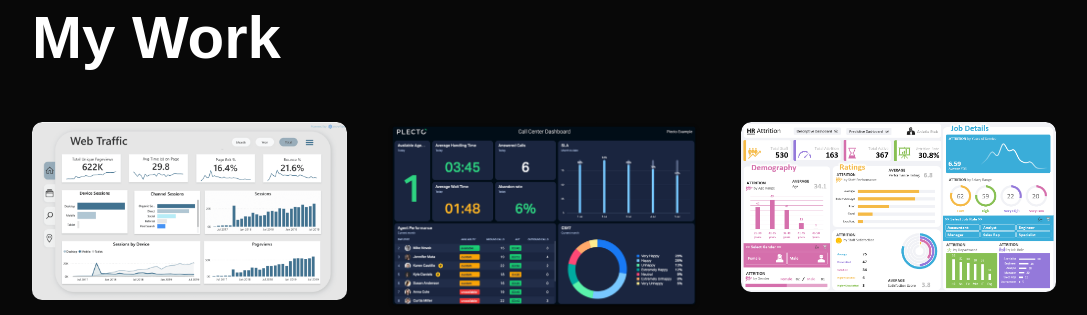
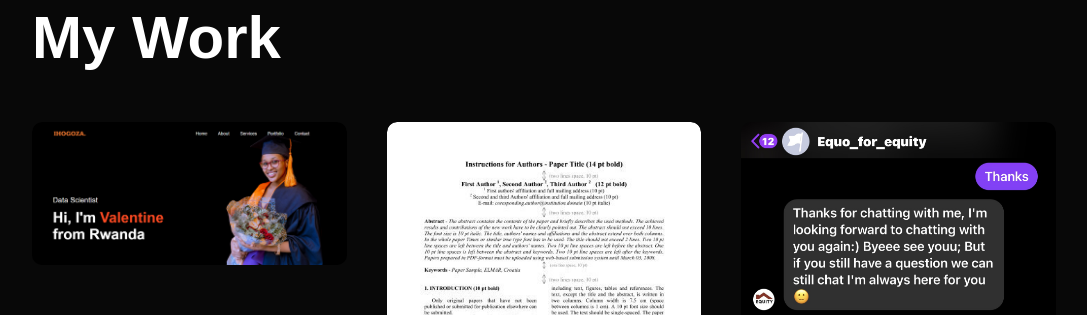
Before and after one commit to ihogoza/my-portfolio, a plain HTML site: page index.html in a window 1280 px wide. Shown: the part 1890-2205 px from the top of the page, without its empty margins (96-1183 px from the left). Drawn offline with Linux system fonts and the light colour scheme.

Commit message:
adjusting my work section

```diff
--- a/index.html
+++ b/index.html
@@ -119,7 +119,7 @@
         <h1 class="sub-title">My Work</h1>
         <div class="work-list">
             <div class="work">
-                <img src="images/work1.webp">
+                <img src="images/My portfolio.png">
                 <div class="layer">
                     <h3>My portfolio</h3>
                     <p>This portfolio has been done using html, css and javascript</p>
@@ -127,19 +127,28 @@
                 </div>
             </div>
             <div class="work">
-                <img src="images/work2.png">
+                <img src="images/manuscript.jpg">
                 <div class="layer">
-                    <h3>Online Shopping App</h3>
-                    <p>this is an Online Shopping App</p>
+                    <h3>Online Health Information</h3>
+                    <p>A research on Online Health information,
+                        we are using an AI techniques -
+                        topic modeling to identify  what pregnancy information
+                        is available in Kinyarwanda. The aim is to identify
+                        what information gaps exist by comparing our
+                        results with recommendations by the Rwandan Ministry
+                        ofHealth and the World Health Organization.</p>
                     <a href="#"><i class="fa-solid fa-arrow-up-right-from-square"></i></a>
                 </div>
             </div>
             <div class="work">
-                <img src="images/work3.png">
+                <img src="images/IMG_6914.jpg.png">
                 <div class="layer">
-                    <h3>Music App</h3>
-                    <p>this is a Music App</p>
-                    <a href="#"><i class="fa-solid fa-arrow-up-right-from-square"></i></a>
+                    <h3>Banking Bot</h3>
+                    <p>As part of my undergraduate requirements
+                        I Designed and diployed a chatbot on both Telegram
+                        and Facebook. I was basecally designed to answer most
+                        FAQ of Equity bank.</p>
+                    <a href="images/valentine's thesis sub.pdf" download ><i class="fa-solid fa-download"></i></a>
                 </div>
             </div>
         </div>
```
Also changed, not shown: images/IMG_6914.jpg.png (added), images/My portfolio.png (added), images/manuscript.jpg (added), 1 other file.
